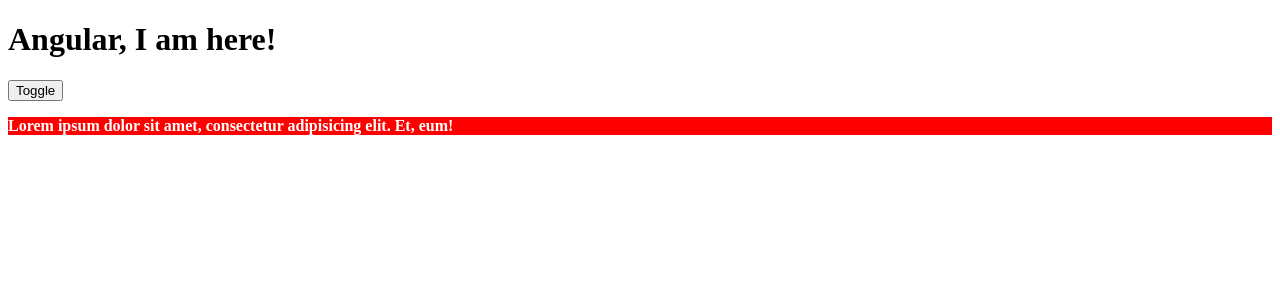
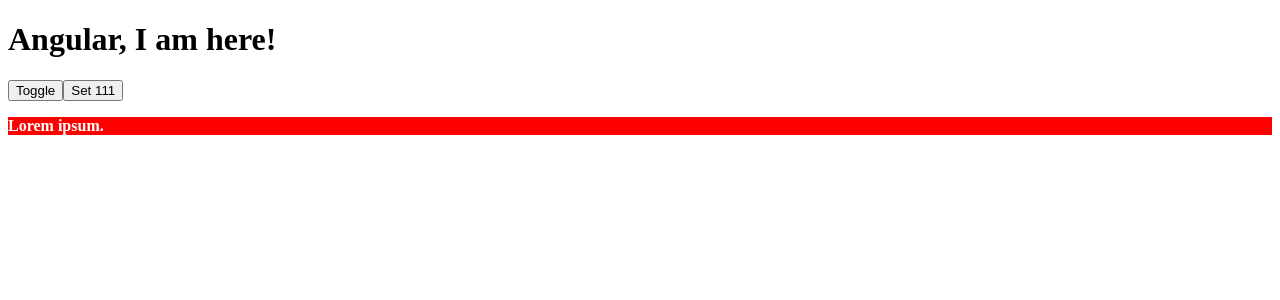
Before and after one commit to kydyrsha/ng9, an Angular app in the folder angular-basics/: page / in a window 1280 px wide. Both pictures are taken after a click on the button "Toggle". Shown: the top 300 px of the page. Built offline with nearby package versions, Linux system fonts and the light colour scheme.

Commit message:
ngSwitch

```diff
--- a/angular-basics/src/app/app.component.html
+++ b/angular-basics/src/app/app.component.html
@@ -1,12 +1,19 @@
 <h1>Angular, I am here!</h1>
 
 <button (click)="toggle = !toggle">Toggle</button>
+<button (click)="toggle = 111">Set 111</button>
 
 <!-- bind in one direction [] -->
 <!-- bind opp direction () -->
 <!-- pattern changes *  -->
 
-<p *ngIf="toggle; else blueP" class="red">Lorem ipsum dolor sit amet, consectetur adipisicing elit. Et, eum!</p>
+<!-- <p *ngIf="toggle; else blueP" class="red">Lorem ipsum dolor sit amet, consectetur adipisicing elit. Et, eum!</p>
 <ng-template #blueP>
   <p class="blue">Lorem ipsum dolor sit amet, consectetur adipisicing elit. Nostrum, rerum.</p>
-</ng-template>
+</ng-template> -->
+
+<div [ngSwitch]="toggle">
+  <p *ngSwitchCase="true" class="red">Lorem ipsum.</p>
+  <p *ngSwitchCase="false" class="blue">Lorem ipsum dolor sit.</p>
+  <p *ngSwitchDefault>Lorem ipsum.</p>
+</div>
--- a/angular-basics/src/app/app.component.ts
+++ b/angular-basics/src/app/app.component.ts
@@ -7,7 +7,7 @@
 })
 export class AppComponent {
 
-  toggle = false
+  toggle:any = false
 
 
 }
```
